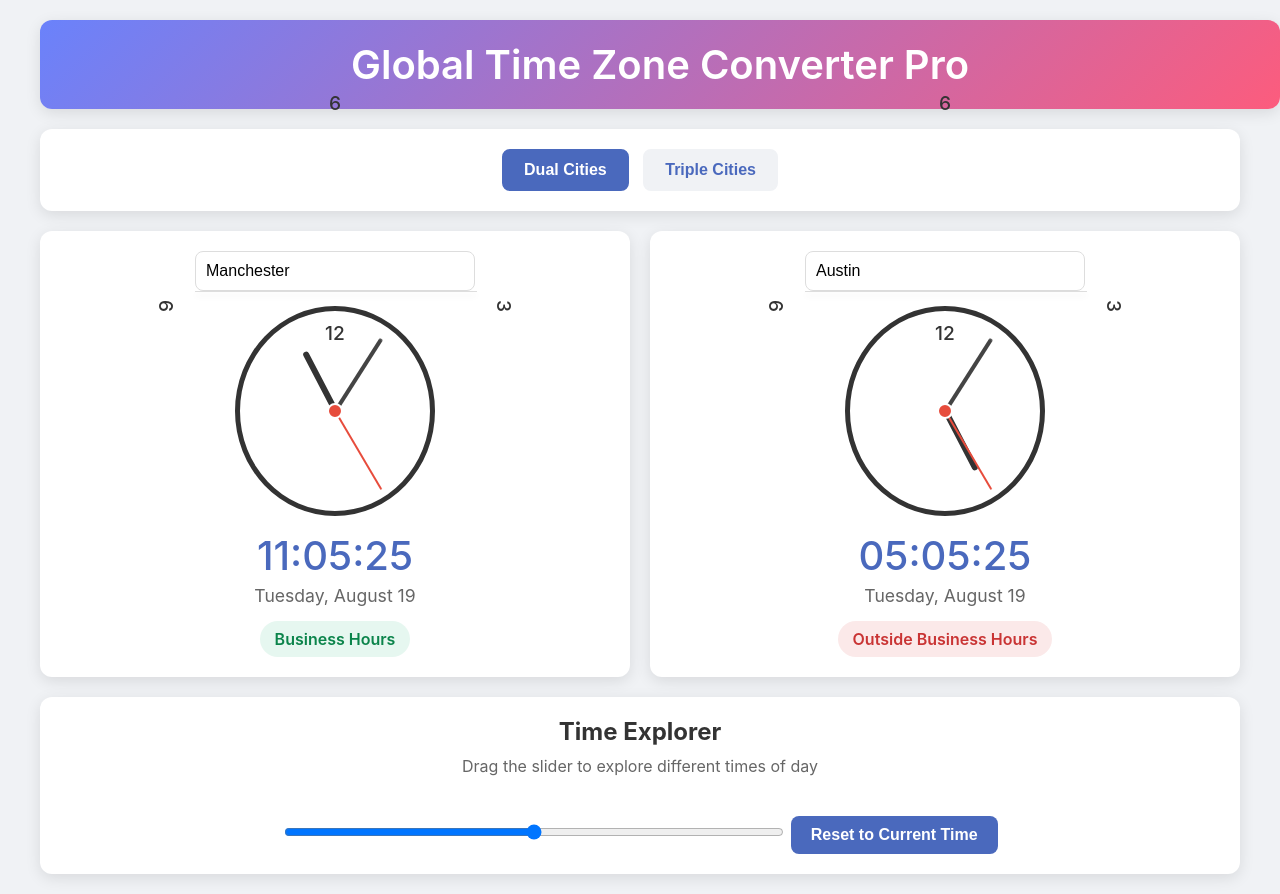
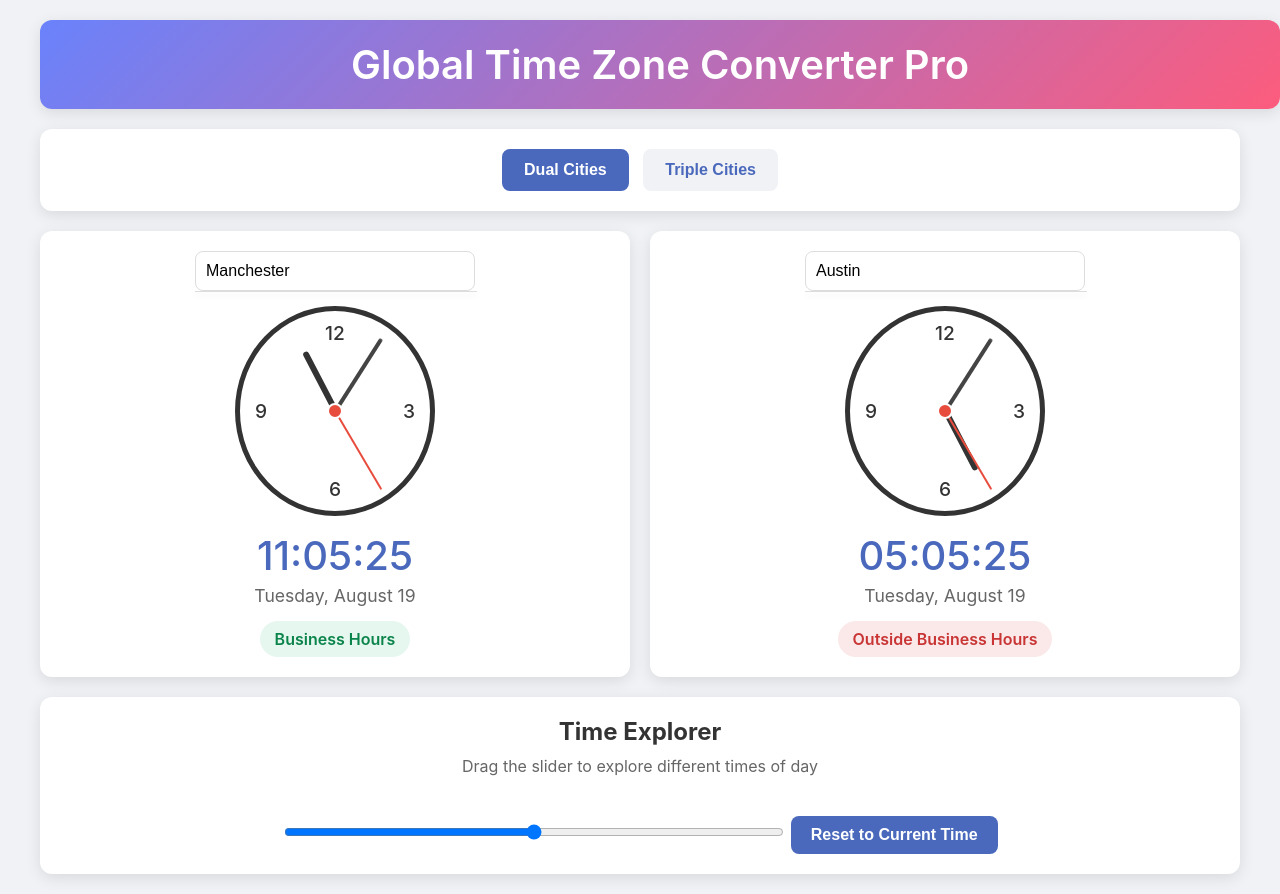
Before and after one commit to gripper36/Global-Time-Zone-Converter, a plain HTML site: page pro_version.html in a window 1280 px wide. Drawn offline with Linux system fonts and the light colour scheme.

Commit message:
Update pro_version.html

```diff
--- a/pro_version.html
+++ b/pro_version.html
@@ -166,19 +166,18 @@
             height: 100%;
         }
 
+        /* --- START: CSS FIX FOR CLOCK NUMBERS --- */
         .clock-number {
             position: absolute;
-            width: 100%;
-            height: 100%;
-            text-align: center;
             font-size: 1.2em;
             font-weight: 500;
         }
 
-        .clock-number-12 { transform: translateY(5%); }
-        .clock-number-3 { transform: translateX(42.5%) translateY(-52.5%) rotate(90deg); }
-        .clock-number-6 { transform: translateY(-110%); }
-        .clock-number-9 { transform: translateX(-42.5%) translateY(-52.5%) rotate(-90deg); }
+        .clock-number-12 { top: 10px; left: 50%; transform: translateX(-50%); }
+        .clock-number-6 { bottom: 10px; left: 50%; transform: translateX(-50%); }
+        .clock-number-9 { left: 15px; top: 50%; transform: translateY(-50%); }
+        .clock-number-3 { right: 15px; top: 50%; transform: translateY(-50%); }
+        /* --- END: CSS FIX FOR CLOCK NUMBERS --- */
 
         .hand {
             position: absolute;
```
